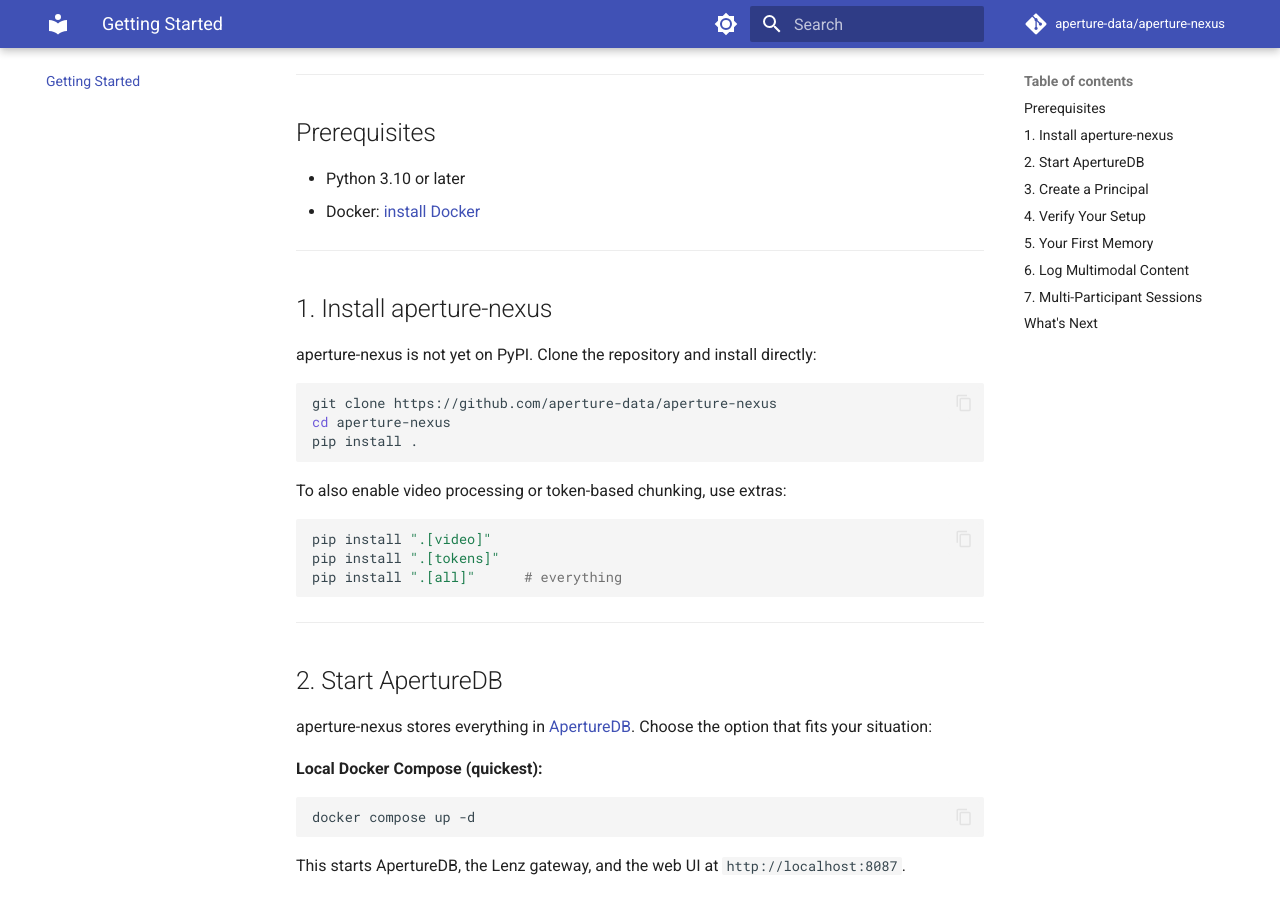
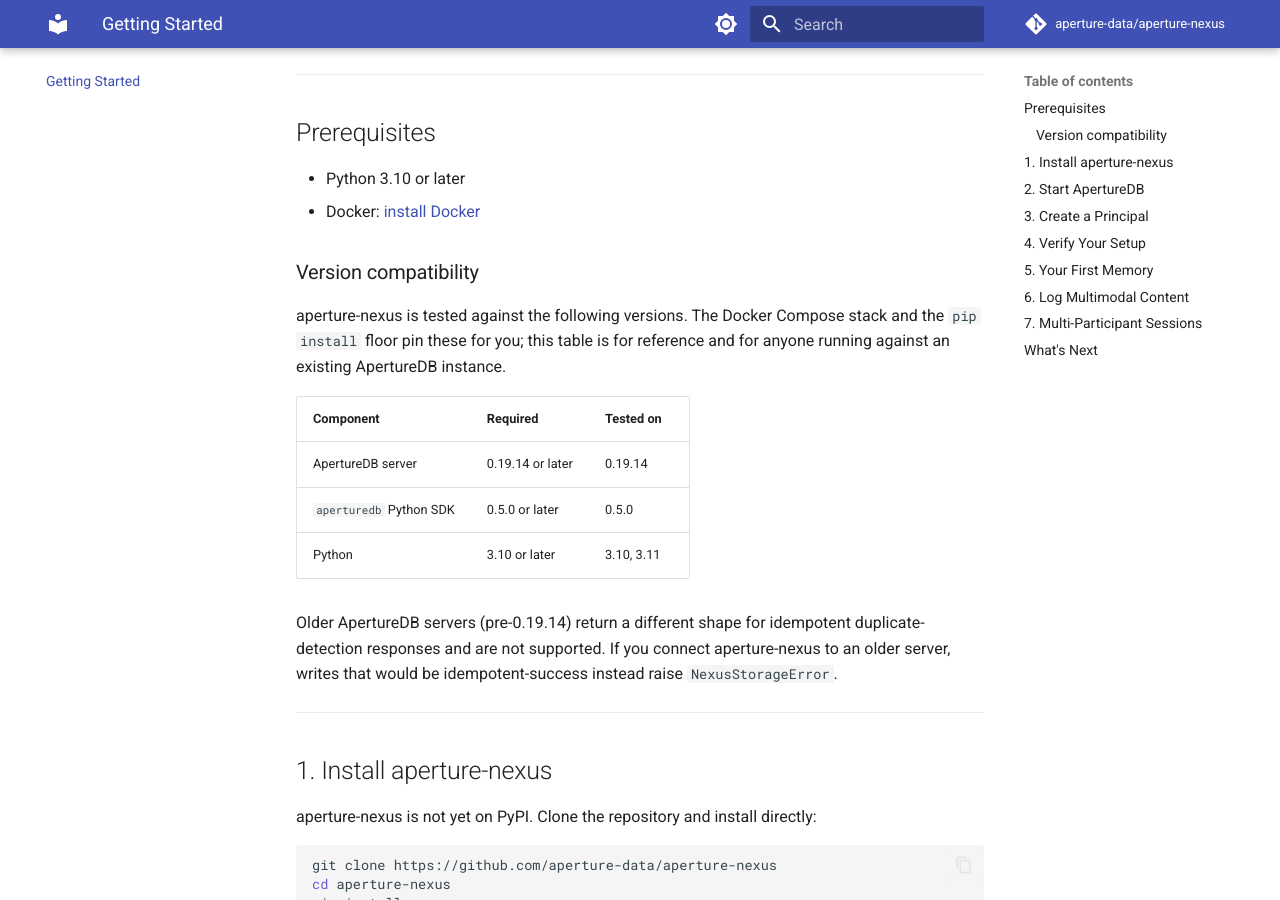
Before and after one commit to aperture-data/aperture-nexus, an MkDocs documentation site: the page built from docs/getting-started.md, in a window 1280 px wide and 900 px high, scrolled down 433 px. Built offline with MkDocs 1.6.1 and Material for MkDocs 9.7.7, drawn with Linux system fonts in a browser that asks for light colours; comment, search, counter and statistics services are not loaded.

Commit message:
Aperturedb 0.19.14 compat (#23)
* ApertureDB 0.19.14 compatibility: tolerate new idempotent-dup shape

ApertureDB server behavior changed between the version we had been
running and 0.19.14. Idempotent operations (CreateIndex on an
existing index being the one we hit; AddEntity with if_not_found and
AddDescriptorSet suspected but not directly reproduced) now return a
bare dict with status=-1 and an "info" string that contains
"already exists" rather than the old list-wrapped status=2 shape.

Our _check_response helpers assumed status=0 or status=2 wrapped in a
list. The new shape made integration tests fail at setup with
AttributeError: 'str' object has no attribute 'items' because the
custom loop in ensure_schema iterated the bare dict's keys.

Fix routes everything through _check_response (removing the custom
loop in ensure_schema in both memory.py and admin.py), and extends
_check_response in both modules to treat any response with
"already exists" in its info field as idempotent success. This covers
both legacy status=2 and the new status=-1 "already exists" shapes.

Also pins docker-compose.yml's aperturedb-community image to v0.19.14
instead of :latest. The latest Docker Hub tag was lagging the newest
published version by a day when this came up, so pinning avoids
future surprises when a new server rolls out and shifts behavior.

Verified: 383 unit + 57 integration tests pass against live
ApertureDB server 0.19.14.

* Bump aperturedb SDK floor to 0.5.0 and document version matrix

Verified against aperturedb 0.5.0 and ApertureDB server 0.19.14: full
suite (383 unit + 57 integration = 440) passes with no code changes.
0.5.0 additions (ConnectionPool, LoggingUtils.censor_tokens, additive
Constraints builders, optional Connector(connect=...) kwarg, explicit
close()) are all backward-compatible with aperture-nexus call sites.

Also adds a Version compatibility subsection to docs/getting-started.md
under Prerequisites, with a matrix for ApertureDB server, aperturedb
SDK, and Python versions, plus a one-line pointer from README.md's
Installation section. This is the first time the project documents a
server-version floor; older ApertureDB servers (pre-0.19.14) return a
different shape for idempotent duplicate-detection responses and would
raise NexusStorageError on writes that should be idempotent-success.

```diff
--- a/docker-compose.yml
+++ b/docker-compose.yml
@@ -32,7 +32,7 @@
 services:
 
   aperturedb:
-    image: aperturedata/aperturedb-community:latest
+    image: aperturedata/aperturedb-community:v0.19.14
     restart: unless-stopped
     # No direct host port — access is through lenz (TCP) or nginx (HTTP).
     environment:
--- a/docs/getting-started.md
+++ b/docs/getting-started.md
@@ -28,6 +28,23 @@
 
 - Python 3.10 or later
 - Docker: [install Docker](https://docs.docker.com/get-docker/)
+
+### Version compatibility
+
+aperture-nexus is tested against the following versions. The Docker Compose
+stack and the `pip install` floor pin these for you; this table is for
+reference and for anyone running against an existing ApertureDB instance.
+
+| Component | Required | Tested on |
+|-----------|----------|-----------|
+| ApertureDB server | 0.19.14 or later | 0.19.14 |
+| `aperturedb` Python SDK | 0.5.0 or later | 0.5.0 |
+| Python | 3.10 or later | 3.10, 3.11 |
+
+Older ApertureDB servers (pre-0.19.14) return a different shape for idempotent
+duplicate-detection responses and are not supported. If you connect
+aperture-nexus to an older server, writes that would be idempotent-success
+instead raise `NexusStorageError`.
 
 ---
 
--- a/pyproject.toml
+++ b/pyproject.toml
@@ -29,7 +29,7 @@
 # Core dependencies — kept minimal intentionally.
 # Install extras for additional capabilities: pip install aperture-nexus[video,metrics,ui,clip]
 dependencies = [
-    "aperturedb>=0.4.55",
+    "aperturedb>=0.5.0",
     "numpy>=1.24",
     "pillow>=10.0",          # PIL image handling
     "pydantic>=2.0",         # config validation and data models
```
Also changed, not shown: README.md (+5 -0 lines), 2 other files.
